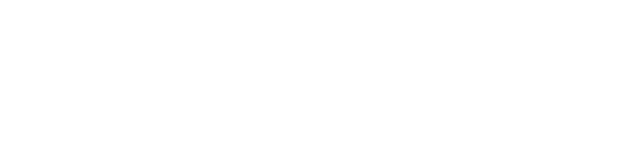
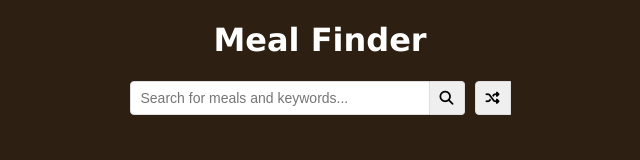
Before and after one commit to ed-f-jones/meal-planner, a plain HTML site: page index.html in a window 1280 px wide. Shown: the whole page, without its empty margins (320-960 px from the left). Drawn offline with Linux system fonts and the light colour scheme.

Commit message:
html, css, and intial javascript

```diff
--- a/index.html
+++ b/index.html
@@ -8,6 +8,26 @@
     <title>Meal Finder</title>
 </head>
 <body>
+
+    <div class="container">
+        <h1>Meal Finder</h1>
+        <div class="flex">
+            <form class="flex" id="submit">
+                <input type="text" id="search" placeholder="Search for meals and keywords...">
+                <button class="search-btn" type="submit">
+                    <i class="fas fa-search"></i>
+                </button>
+            </form>
+            <button class="random-btn" id="random">
+                <i class="fas fa-random"></i>
+            </button>
+        </div>
+
+        <div id="result-heading">
+            <div id="meals" class="meals"></div>
+            <div id="single-meal"></div>
+        </div>
+    </div>
     <script src="script.js"></script>
 </body>
 </html>
--- a/script.js
+++ b/script.js
@@ -0,0 +1,21 @@
+const search = document.getElementById('search');
+const submit = document.getElementById('submit');
+const random = document.getElementById('random');
+const meals = document.getElementById('meals');
+const resultHeading = document.getElementById('result-heading');
+const single_mealEl = document.getElementById('single-meal');
+
+
+// search meal and fetch from api
+function searchMeal(e){
+    e.preventDefault();
+
+    // clear single meal
+    single_mealEl.innerHTML ='';
+
+    // get the earch term
+    const term = search.nodeValue;
+}
+
+// event listeners
+submit.addEventListener('submit', searchMeal);
--- a/style.css
+++ b/style.css
@@ -0,0 +1,64 @@
+*{
+    box-sizing: border-box;
+}
+
+body {
+    background: #2d2013;
+    color: #fff;
+    font-family: Verdana, Geneva, Tahoma, sans-serif;
+    margin: 0;
+}
+
+.container {
+    margin: auto;
+    max-width: 800px;
+    display: flex;
+    flex-direction: column;
+    align-items: center;
+    justify-content: center;
+    text-align: center;
+}
+
+.flex {
+    display: flex;
+}
+
+input, button {
+    border: 1px solid #dedede;
+    border-top-left-radius: 4px;
+    border-bottom-left-radius: 4px;
+    font-size: 14px;
+    padding: 8px 10px;
+    margin: 0;
+}
+
+input[type="text"] {
+    width: 300px;
+}
+
+.search-btn {
+    cursor:pointer;
+    border-left: 0;
+    border-radius: 0;
+    border-top-right-radius: 4px;
+    border-bottom-right-radius: 4px;
+}
+
+.random-btn {
+    cursor: pointer;
+    margin-left: 10px;
+}
+
+@media(max-width: 800px) {
+
+}
+
+@media(max-width: 700px) {
+
+}
+
+@media(max-width: 500px) {
+    input[type="text"] {
+        width: 100%;
+    }
+}
```
